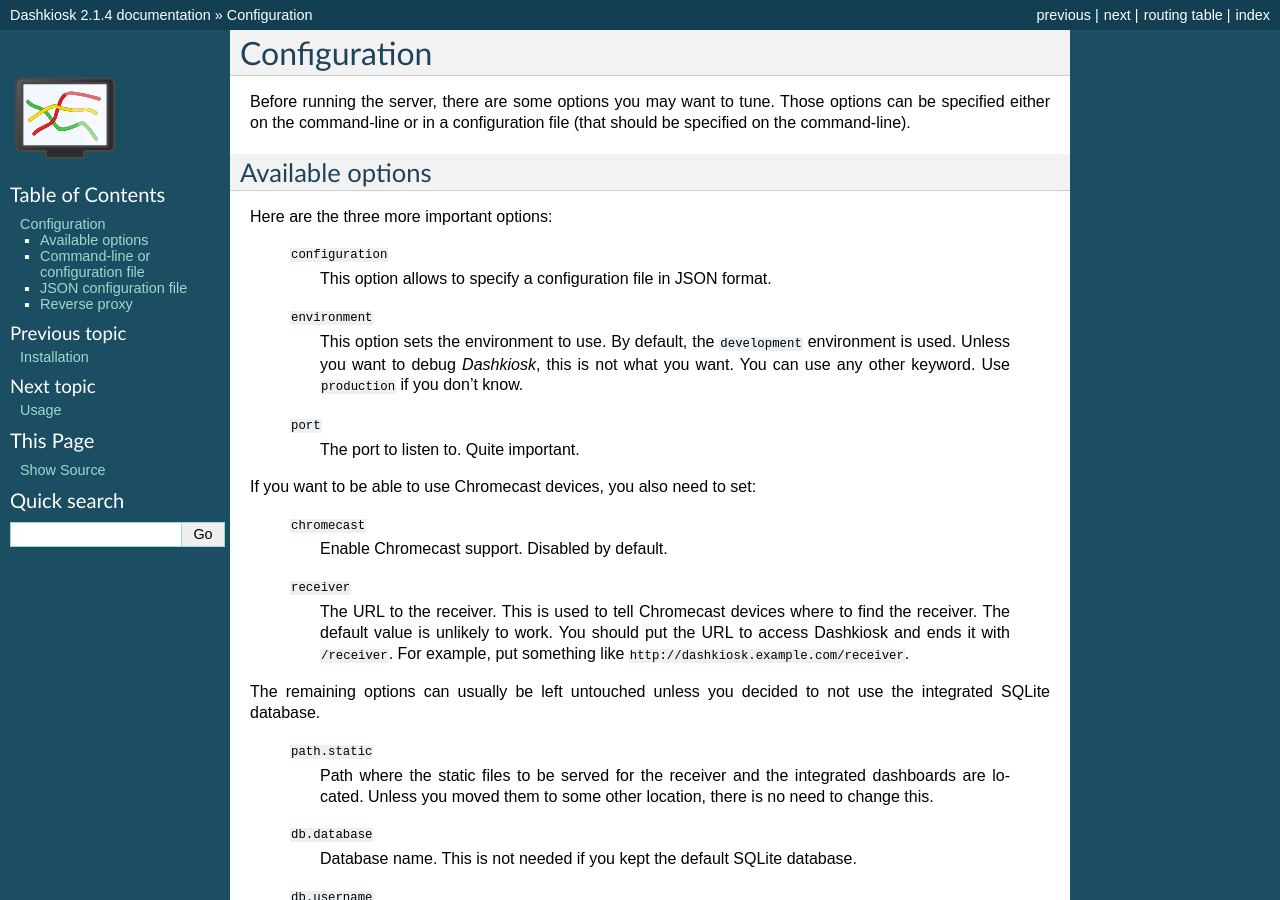
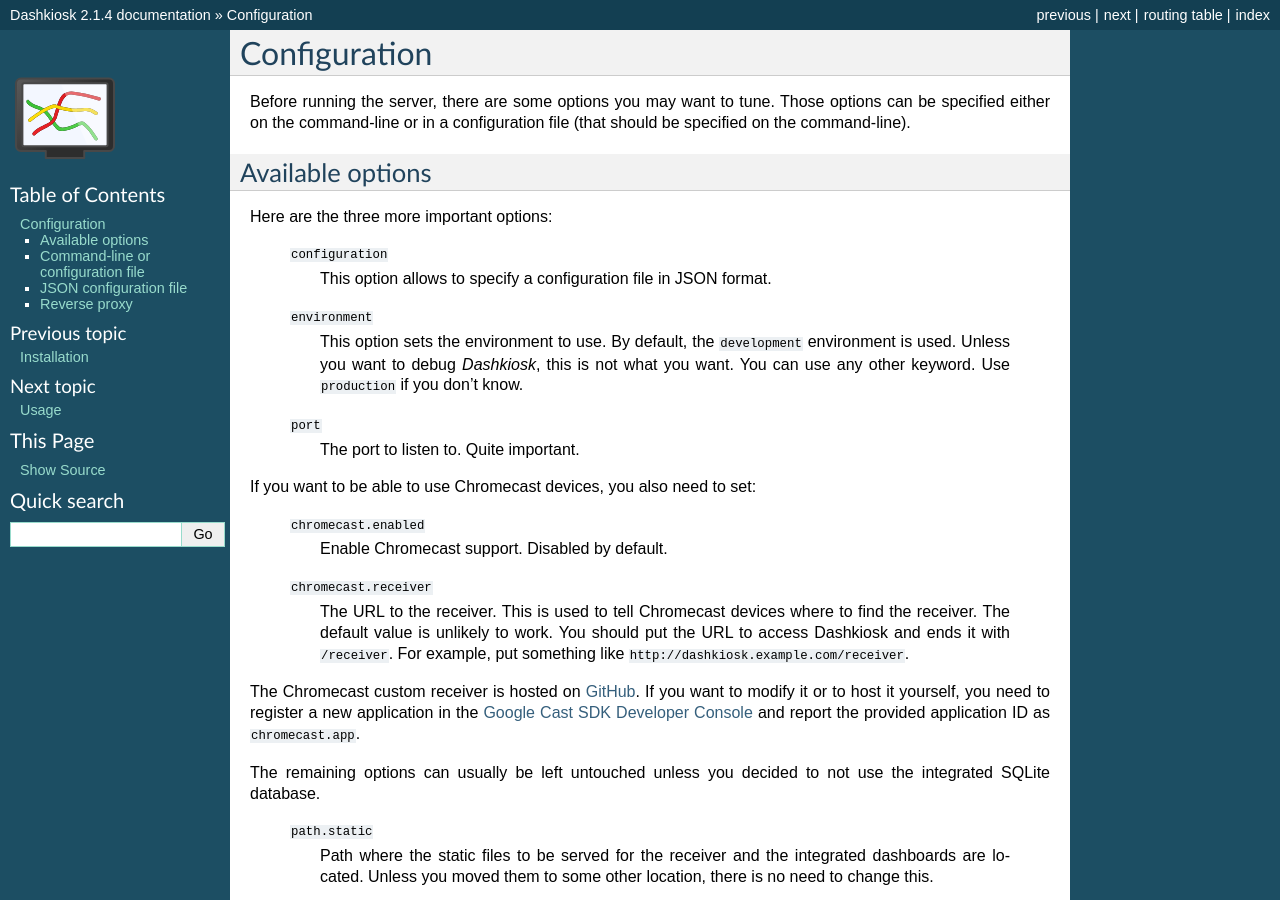
Before and after one commit to vincentbernat/dashkiosk, a Sphinx documentation site: the page built from docs/configuration.rst, in a window 1280 px wide and 900 px high. Built offline with Sphinx 7.4.7, drawn with Linux system fonts in a browser that asks for light colours.

Commit message:
chromecast: more rationale configuration and documentation
Chromecast related stuff are groupes into a single configuration
category. Moreover, the application ID is configurable.

```diff
--- a/docs/configuration.rst
+++ b/docs/configuration.rst
@@ -26,15 +26,23 @@ Here are the three more important options:
 
 If you want to be able to use Chromecast devices, you also need to set:
 
-  ``chromecast``
+  ``chromecast.enabled``
      Enable Chromecast support. Disabled by default.
 
-  ``receiver``
+  ``chromecast.receiver``
      The URL to the receiver. This is used to tell Chromecast devices
      where to find the receiver. The default value is unlikely to
      work. You should put the URL to access Dashkiosk and ends it with
      ``/receiver``. For example, put something like
      ``http://dashkiosk.example.com/receiver``.
+
+The Chromecast custom receiver is hosted on `GitHub`_. If you want to
+modify it or to host it yourself, you need to register a new
+application in the `Google Cast SDK Developer Console`_ and report the
+provided application ID as ``chromecast.app``.
+
+.. _GitHub: https://vincentbernat.github.io/dashkiosk/chromecast.html
+.. _Google Cast SDK Developer Console: https://cast.google.com/publish/#/overview
 
 The remaining options can usually be left untouched unless you decided
 to not use the integrated SQLite database.
--- a/server.js
+++ b/server.js
@@ -50,7 +50,7 @@ db
     throw err;
   })
   .then(function() {
-    if (config.get('chromecast')) {
+    if (config.get('chromecast:enabled')) {
       chromecast();
     }
     server.listen(config.get('port'), function() {
```
Also changed, not shown: README.md (+4 -4 lines), docs/index.rst (+7 -3 lines), docs/usage.rst (+6 -7 lines), 2 other files.
